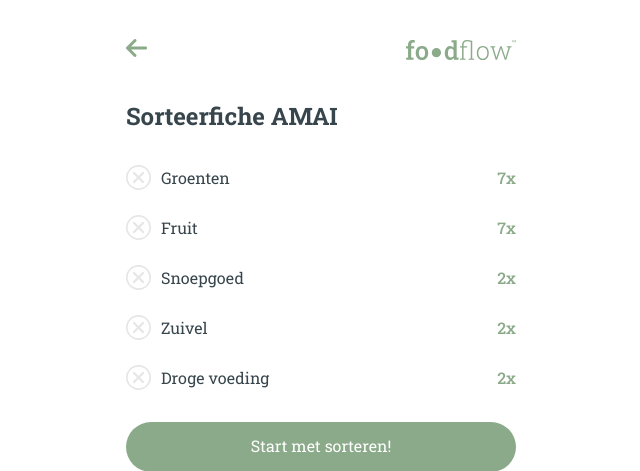
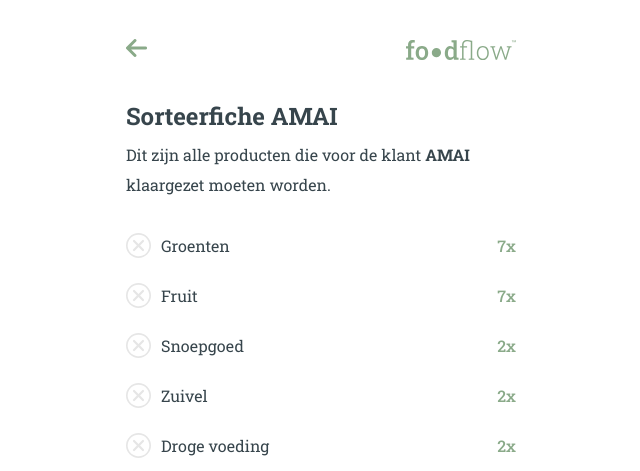
Before and after one commit to bobstorms/food-flow, a PHP site: page /sorting-card.php?id=1 in a window 1280 px wide. Shown: the top 471 px of the page, without its empty margins (319-959 px from the left). Run offline with PHP 8.4, Linux system fonts and the light colour scheme; a user stored in the database is signed in; data comes from the database, SQL or seed files in the repository.

Commit message:
added info messages

```diff
--- a/scss/base.scss
+++ b/scss/base.scss
@@ -27,3 +27,7 @@ p {
 h1 {
     font-size: $font-size-h1;
 }
+
+.intro-text {
+    margin-top: .5em;
+}
--- a/sorting-card.php
+++ b/sorting-card.php
@@ -52,6 +52,9 @@
     <main>
         <?php if($client_name): ?>
             <h2>Sorteerfiche <?php echo $client_name; ?></h2>
+            <p class="intro-text">
+                Dit zijn alle producten die voor de klant <strong><?php echo $client_name; ?></strong> klaargezet moeten worden.
+            </p>
 
             <div class="wishlist">
 
--- a/sorting-process.php
+++ b/sorting-process.php
@@ -63,6 +63,9 @@
         <?php if($client_name): ?>
 
             <h2><?php echo $current_item["name"]; ?></h2>
+            <p class="intro-text">
+                Vul de gewichten in voor alle bakken.
+            </p>
             <img src="<?php echo $current_item["image"]; ?>" alt="<?php echo $current_item["name"]; ?>" class="food-image">
 
             <div class="weights">
```
Also changed, not shown: css/style.css, 2 other files.
